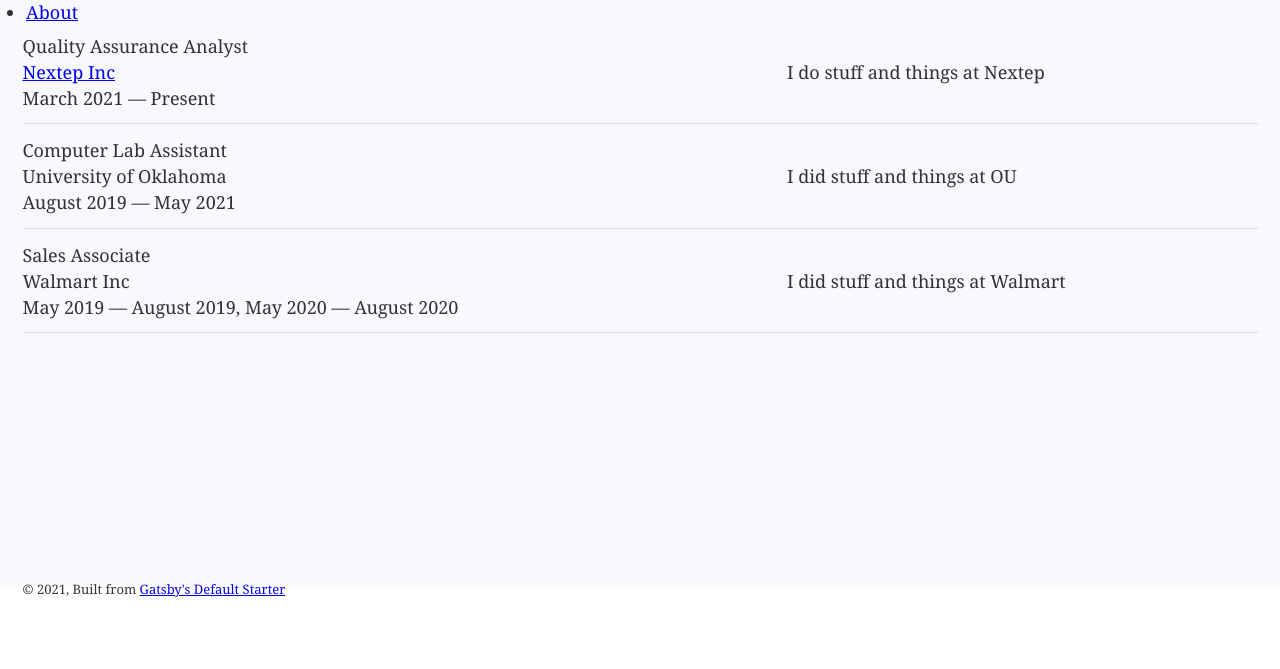
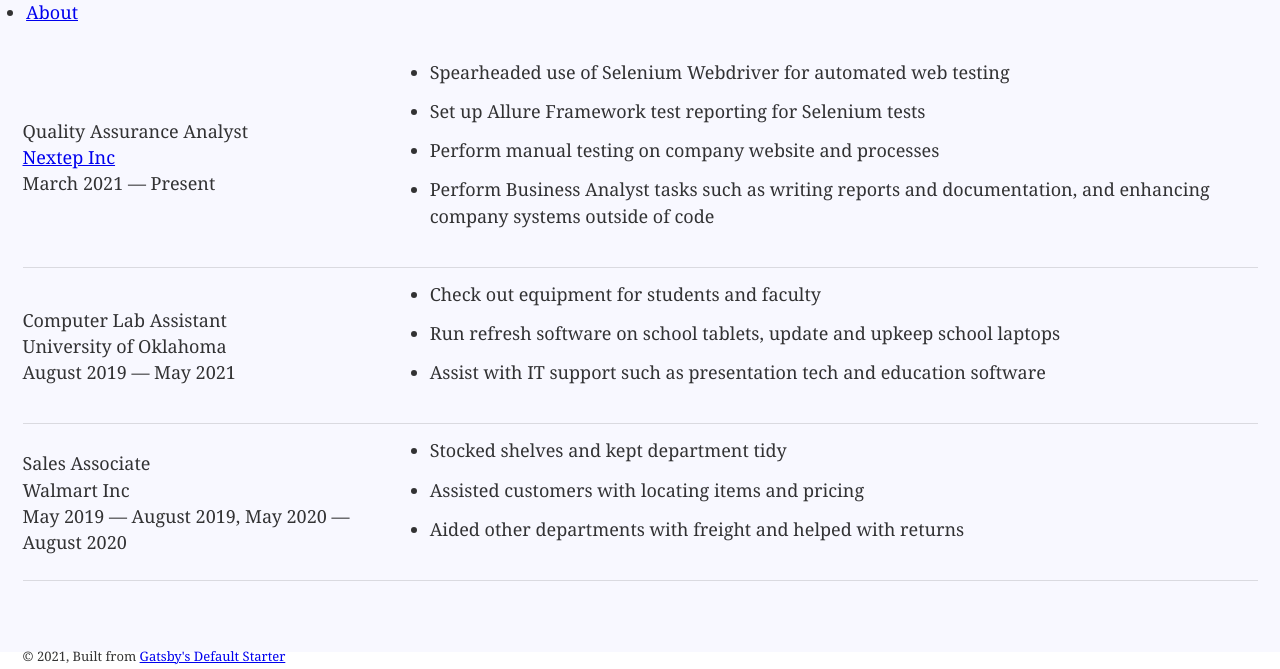
Before and after one commit to Za-Sing/personal-portfolio-site, a Gatsby site: page /cv in a window 1280 px wide. Shown: the part 215-884 px from the top of the page. Before the commit the page ends 817 px from the top, so only its background shows below. Built offline with nearby package versions, Linux system fonts and the light colour scheme; Gatsby itself is replaced by a stand-in of ours.

Commit message:
Prelim bullet points for CV page

```diff
--- a/src/components/layout.module.css
+++ b/src/components/layout.module.css
@@ -21,16 +21,17 @@
 }
 .prof-experience {
     margin: auto;
-    width: 50rem;
-    text-align: left;
+    max-width: 66rem;
 }
 .prof-experience td {
     text-align: left;
-    height: 10rem;
+    height: 12rem;
+    max-width: 30rem;
 }
 .prof-experience td + td {
     text-align: right;
-    height: 10rem;
+    height: 12rem;
+    max-width: 30rem;
 }
 html {
 	-ms-text-size-adjust: 100%;
--- a/src/pages/cv.js
+++ b/src/pages/cv.js
@@ -1,21 +1,28 @@
 import * as React from "react";
 import Layout from "../components/layout";
 import Seo from "../components/seo";
-import { profExperience } from "../components/layout.module.css"
+import { profExperience } from "../components/layout.module.css";
 
 const CVPage = () => (
 	<Layout>
 		<Seo title="My CV" />
 		<h1>Professional Experience</h1>
-		<table className={ profExperience }>
+        <br></br>
+		<table className={profExperience}>
 			<tr>
 				<td>
 					Quality Assurance Analyst<br></br>
-					<a href="https://www.nextep.com/">Nextep Inc</a><br></br>
+					<a href="https://www.nextep.com/">Nextep Inc</a>
+					<br></br>
 					March 2021 — Present
 				</td>
 				<td>
-                    I do stuff and things at Nextep
+                    <ul>
+                        <li>Spearheaded use of Selenium Webdriver for automated web testing</li>
+                        <li>Set up Allure Framework test reporting for Selenium tests</li>
+						<li>Perform manual testing on company website and processes</li>
+                        <li>Perform Business Analyst tasks such as writing reports and documentation, and enhancing company systems outside of code</li>
+					</ul>
                 </td>
 			</tr>
 			<tr>
@@ -25,7 +32,11 @@
 					August 2019 — May 2021
 				</td>
 				<td>
-                    I did stuff and things at OU
+					<ul>
+						<li>Check out equipment for students and faculty</li>
+						<li>Run refresh software on school tablets, update and upkeep school laptops</li>
+						<li>Assist with IT support such as presentation tech and education software</li>
+					</ul>
 				</td>
 			</tr>
 			<tr>
@@ -35,7 +46,11 @@
 					May 2019 — August 2019, May 2020 — August 2020
 				</td>
 				<td>
-                    I did stuff and things at Walmart
+					<ul>
+						<li>Stocked shelves and kept department tidy</li>
+						<li>Assisted customers with locating items and pricing</li>
+						<li>Aided other departments with freight and helped with returns</li>
+					</ul>
 				</td>
 			</tr>
 		</table>
```
Lines whose indentation alone changed are shown as unchanged.
